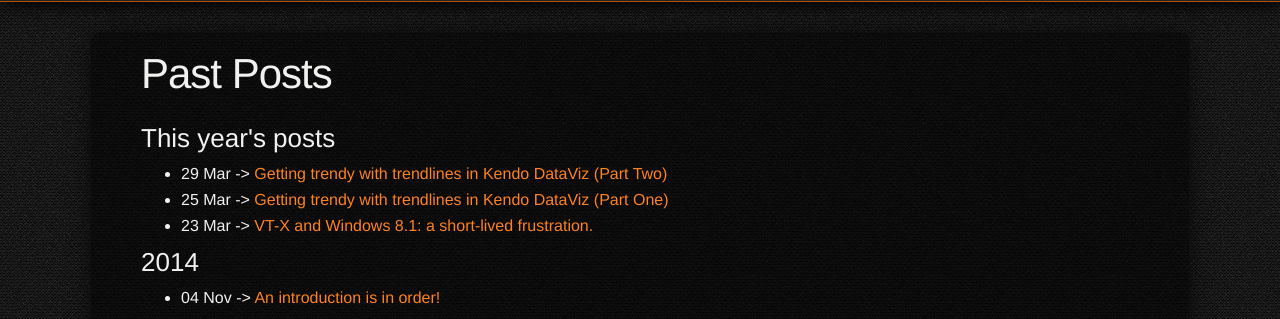
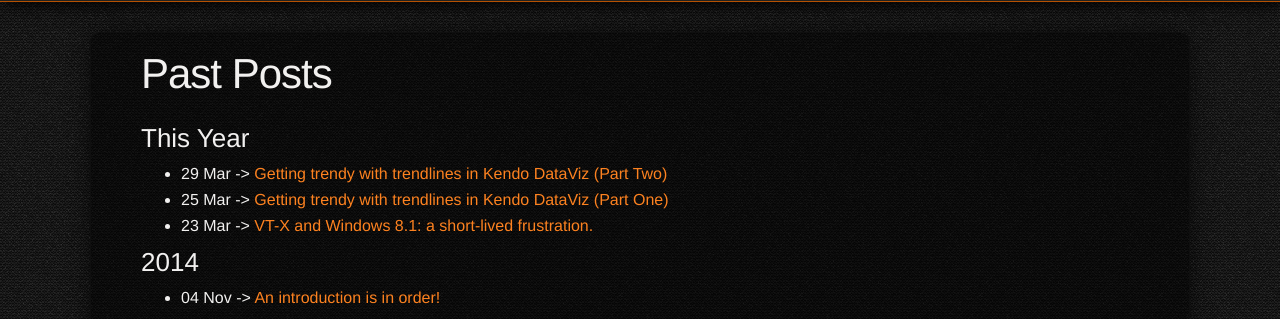
Before and after one commit to ramseytm/ramseydev, a Jekyll site: the page built from archives.md, in a window 1280 px wide. Shown: the part 198-517 px from the top of the page. Built offline with Jekyll 4.4.1, drawn with Linux system fonts in a browser that asks for light colours; nearby versions of some CDN libraries.

Commit message:
Small rename

```diff
--- a/archives.md
+++ b/archives.md
@@ -6,7 +6,7 @@
 ---
 
 <div id="archive">
-  <h3>This year's posts</h3>
+  <h3>This Year</h3>
   {%for post in site.posts %}
     {% unless post.next %}
       <ul class="past-posts ">
```
